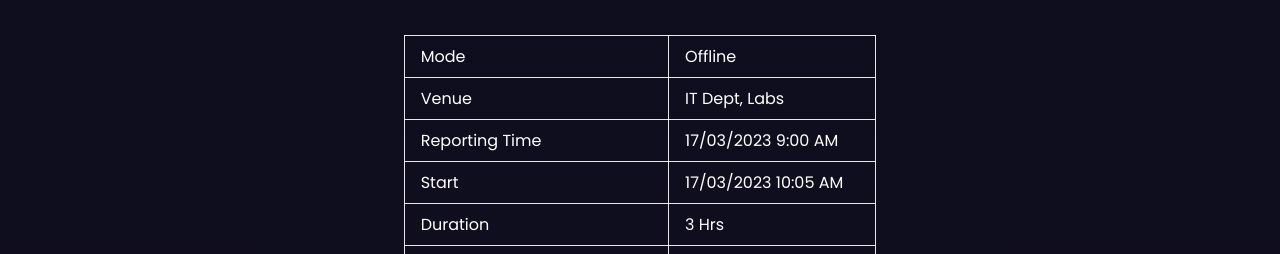
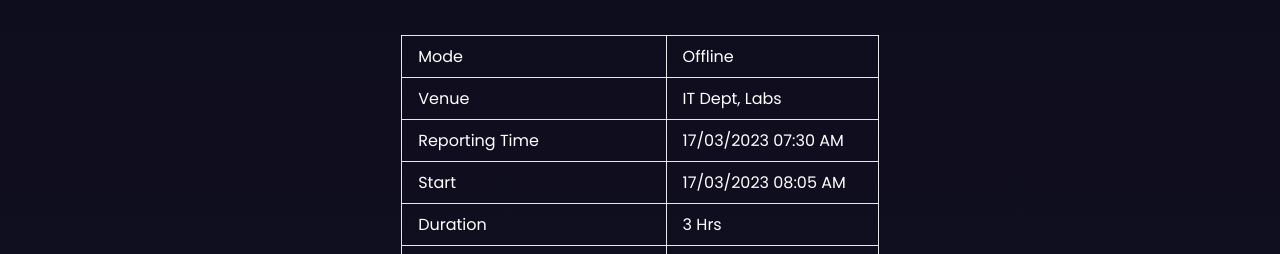
Before and after one commit to nsccpccoe/nscc-frontend, a Next.js app: page /events/codewars in a window 1280 px wide. Shown: the part 1470-1724 px from the top of the page. Built offline with nearby package versions, Linux system fonts and the light colour scheme; no server answers.

Commit message:
Update EventDetails.tsx

```diff
--- a/Components/PraxisPage/EventDetails.tsx
+++ b/Components/PraxisPage/EventDetails.tsx
@@ -65,11 +65,11 @@ const EventDetails = () => {
             </tr>
             <tr>
               <td>Reporting Time </td>
-              <td>17/03/2023 9:00 AM</td>
+              <td>17/03/2023 07:30 AM</td>
             </tr>
             <tr>
               <td>Start </td>
-              <td>17/03/2023 10:05 AM</td>
+              <td>17/03/2023 08:05 AM</td>
             </tr>
             <tr>
               <td>Duration </td>
```
